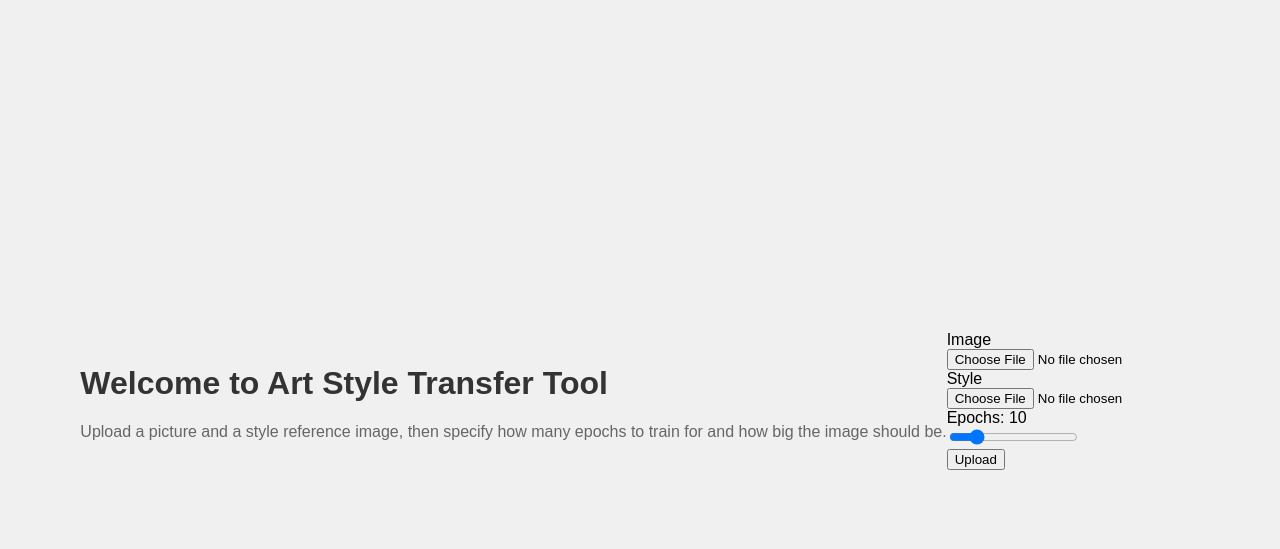
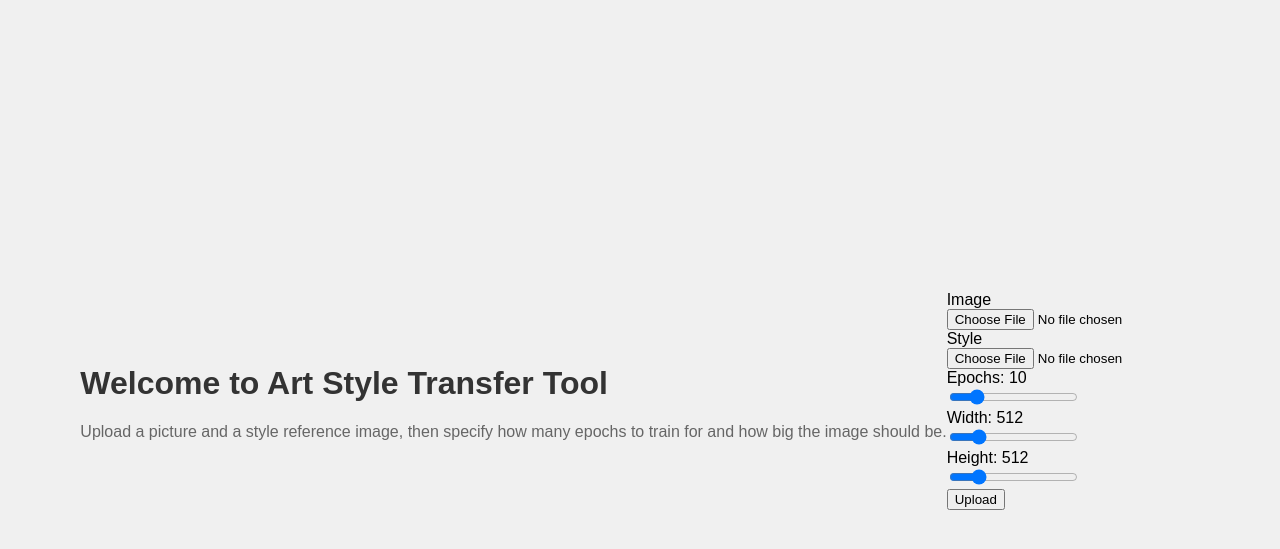
Before and after one commit to ASMach/style-transfer-tool, a Flask app: page / in a window 1280 px wide. Shown: the top 549 px of the page. Run offline with Flask 3, Linux system fonts and the light colour scheme.

Commit message:
Size sliders

```diff
--- a/templates/index.html
+++ b/templates/index.html
@@ -11,6 +11,16 @@
         var x = document.getElementById("epochSlider").value;
         document.getElementById("epochs").innerHTML = "Epochs: " + x;
     }
+
+    function updateWidth() {
+        var x = document.getElementById("widthSlider").value;
+        document.getElementById("width").innerHTML = "Width: " + x;
+    }
+
+    function updateHeight() {
+        var x = document.getElementById("heightSlider").value;
+        document.getElementById("height").innerHTML = "Height: " + x;
+    }
     </script>
   <div>
     <h1>Welcome to Art Style Transfer Tool</h1>
@@ -21,17 +31,25 @@
       <form action = "{{ url_for('transfer_style') }}" method = "POST" enctype="multipart/form-data">
         <label>Image</label>
         <br/>
-        <input type="file" name="target" />
+        <input type="file" name="target" id="target"/>
         <br/>
         <label>Style</label>
         <br/>
-        <input type="file" name="source" />
+        <input type="file" name="source" id="source"/>
         <br/>
         <label id="epochs">Epochs: 10</label>
         <br/>
-        <input oninput="updateEpochs()" type="range" id="epochSlider" min=1 max=50 value=10 step=1>
+        <input oninput="updateEpochs()" type="range" id="epochSlider" name="epochSlider" min=1 max=50 value=10 step=1>
         <br/>
-        <input type = "submit" value="Upload">
+        <label id="width">Width: 512</label>
+        <br/>
+        <input oninput="updateWidth()" type="range" id="widthSlider" name="widthSlider" min=128 max=2048 value=512 step=8>
+        <br/>
+        <label id="height">Height: 512</label>
+        <br/>
+        <input oninput="updateHeight()" type="range" id="heightSlider" name="heightSlider" min=128 max=2048 value=512 step=8>
+        <br/>
+        <input type="submit" value="Upload">
     </form>
     </div>
 </body>
```
